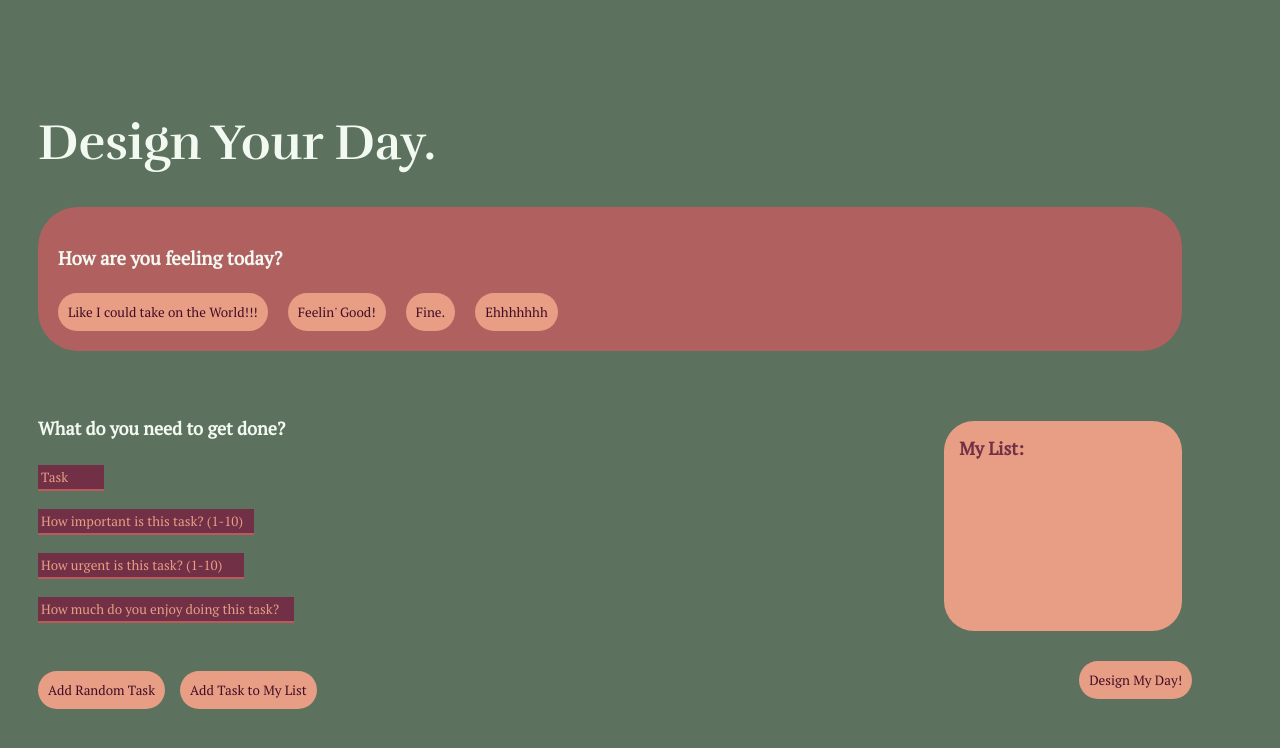
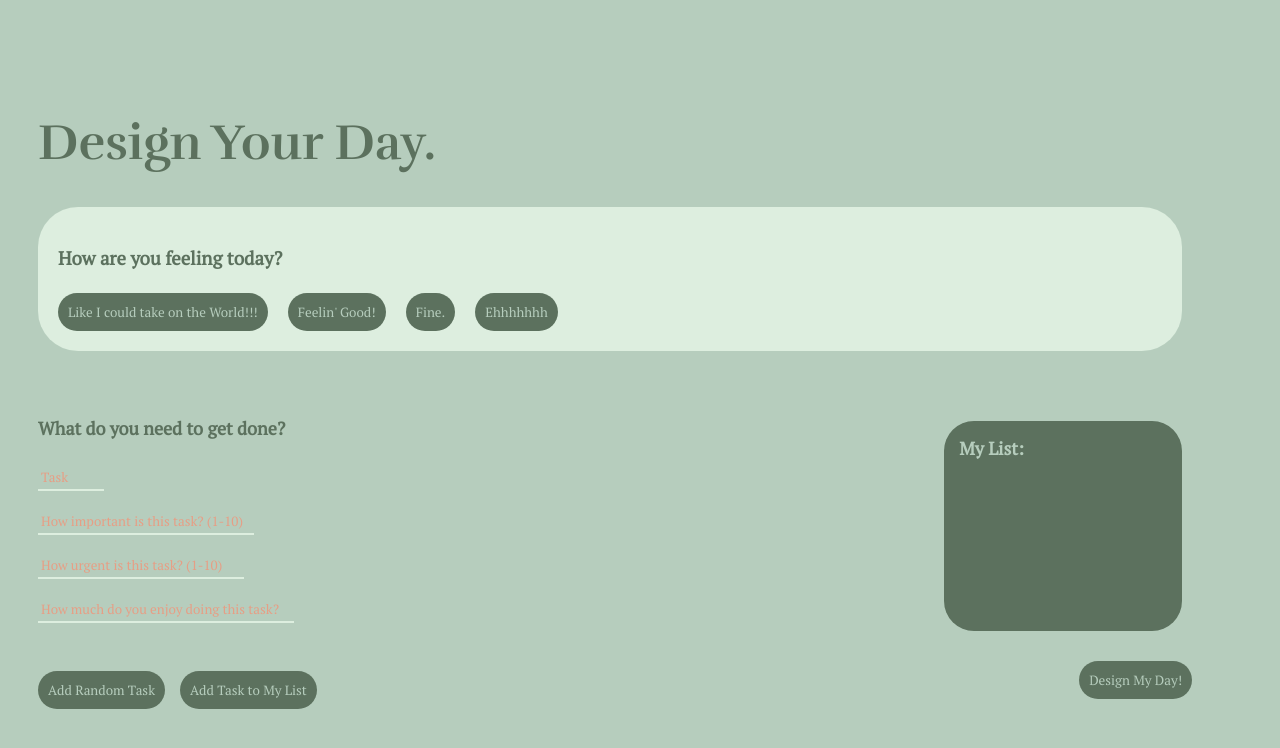
Before and after one commit to gooliajulia/Smart-Schedule-Designer, a plain HTML site: page index.html in a window 1280 px wide. Both pictures are taken after a click on the element "Design Your Day.". Drawn offline with Linux system fonts and the light colour scheme; no server answers.

Commit message:
change color themes by clicking title

```diff
--- a/index.html
+++ b/index.html
@@ -47,7 +47,7 @@ GENERAL NOTES:
         <h1 class='colorA' id='logo'>Design Your Day.</h1>
     </header>
     <section id='mood_check' class='colorCBackground'  >
-        <h3 class='colorA'>How are you feeling today?</h3>
+        <h3 class='colorA' id='howAreYou'>How are you feeling today?</h3>
         <div id='mood_buttons'>
             <input  type="submit" value="Like I could take on the World!!!" id='takeOnTheWorld' class='button' class='mood' class='unclicked' class='colorABackground'>
             <input  type="submit" value="Feelin' Good!" id='good' class='button' class='mood' class='unclicked'lass='colorABackground' >
@@ -58,7 +58,7 @@ GENERAL NOTES:
     <!-- I'm not confident these sections can have two classes. Testing. -->
         <section id='landing_page' class='two_side_by_side' class='body_child'>
             <div class='half_page' id='user_input'>
-                <h2 class='colorA'>What do you need to get done?</h2>
+                <h2 class='colorA' id='what'>What do you need to get done?</h2>
             <!-- post MVP make this section a form -->
                 <input class='reset' class='colorBBackground' class='colorA'  type='text' id='task' placeholder="Task" >
             <!-- These <br> tags break the two input boxes from being inline, and add an extra line between. (https://www.w3schools.com/tags/tryit.asp?filename=tryhtml_input_test) -->
@@ -80,7 +80,7 @@ GENERAL NOTES:
             </div>
             <div id='list_and_button'>
                 <div class='colorABackground' class='half_page' id='to_do_list'>
-                    <h2>My List:</h2>
+                    <h2 id='myListTitle'>My List:</h2>
                     <ul id='myList'>
                     </ul>
                 </div>
--- a/script.js
+++ b/script.js
@@ -229,6 +229,7 @@ const rateTask = (taskObject) => {
 const addTaskToMyList = (newTaskObject) => {
     const taskName = newTaskObject.name
     const taskNameLi = document.createElement('li');
+    taskNameLi.setAttribute('id', 'myListItem')
     taskNameLi.innerText = `- ${taskName}`;
     const myListUl = document.querySelector('ul#myList');
     myListUl.appendChild(taskNameLi);
@@ -493,31 +494,91 @@ designMyDayButton.addEventListener('click', () => {
 // colorA2 will have a css section that changes to that color scheme
 // the next click would then change class 'colorA2' to 'colorA3'
 // the next click would remove class 'colorA3'
-
+let colorTracker = 0
 const logo = document.querySelector('#logo')
 logo.addEventListener('click', () => {
     console.log('Logo was clicked!');
-    const colorAArray = document.querySelectorAll('.colorA');
-    console.log(colorAArray);
-    colorAArray.forEach((element) =>
-        element.classList.add('colorA2') )
-    const colorABackgroundArray = document.querySelectorAll('.colorABackground');
-    console.log(colorABackgroundArray);
-    colorABackgroundArray.forEach((element) =>
-        element.classList.add('colorA2Background'));
-    const colorAPlaceholderArray = document.querySelectorAll('[placeholder]');
-    console.log(colorAPlaceholderArray);
-    colorAPlaceholderArray.forEach((element) =>
-        element.classList.add('colorA2Placeholder'))
-    const colorBArray = document.querySelectorAll('.colorBBackground');
-    console.log(colorBArray);
-    colorBArray.forEach((element) =>
-        element.classList.add('colorB2Background'))
-    const colorCArray = document.querySelectorAll('.colorCBackground');
-    console.log(colorCArray);
-    colorCArray.forEach((element) =>
-        element.classList.add('colorC2Background'))
+    if (colorTracker === 0) {
+        switchColorTheme(earthyGreenTheme);
+        colorTracker += 1;
+    } else if (colorTracker === 1) {
+        switchColorTheme(orangeTheme);
+        colorTracker += 1;
+    } else if  (colorTracker === 2) {
+        switchColorTheme(classicColors)
+        colorTracker += 1;
+    } else if (colorTracker === 3) {
+        switchColorTheme(originalTheme);
+        colorTracker = 0;
+    }
+
+
+    // I think it would honestly be better with this code to target elements individually or in similar groups and change the color here either via style or cssText. Consider creating specific functions for each color so that here you can just write: changetoBlueTheme, or change to GreenTheme. You can also include an if statement that checks if body background color =='maroon' etc as your gauge for switching.
+    // const colorAArray = document.querySelectorAll('.colorA');
+    // console.log(colorAArray);
+    // colorAArray.forEach((element) =>
+    //     element.classList.add('colorA2') )
+    // const colorABackgroundArray = document.querySelectorAll('.colorABackground');
+    // console.log(colorABackgroundArray);
+    // colorABackgroundArray.forEach((element) =>
+    //     element.classList.add('colorA2Background'));
+    // const colorAPlaceholderArray = document.querySelectorAll('[placeholder]');
+    // console.log(colorAPlaceholderArray);
+    // colorAPlaceholderArray.forEach((element) =>
+    //     element.classList.add('colorA2Placeholder'))
+    // const colorBArray = document.querySelectorAll('.colorBBackground');
+    // console.log(colorBArray);
+    // colorBArray.forEach((element) =>
+    //     element.classList.add('colorB2Background'))
+    // const colorCArray = document.querySelectorAll('.colorCBackground');
+    // console.log(colorCArray);
+    // colorCArray.forEach((element) =>
+    //     element.classList.add('colorC2Background'))
 })
+
+// I'm now thinking, is it possible to make one function for all of these, with inputs as the colors. So like an array of the color scheme is input. and then the function uses that array to assign the colors to the different elements. We would still need to run through all of the elements individually, but it would my much DRYer.
+
+// So this would look like. a switchColor function that takes in an array of 4 colors. the function runs through every element on the page and changes the css colors using a variable (the parameter of the function) so if its an array, the function takes in an array [a,b,c,d]
+
+const switchColorTheme = ([a,b,c,d]) => {
+    document.querySelector('body').style.backgroundColor = a;
+    document.querySelector('#task').style.backgroundColor = a;
+    document.querySelector('#importance').style.backgroundColor = a;
+    document.querySelector('#urgency').style.backgroundColor = a;
+    document.querySelector('#enjoyment').style.backgroundColor = a;
+    document.querySelector('#takeOnTheWorld').style.color = a;
+    document.querySelector('#good').style.color = a;
+    document.querySelector('#fine').style.color = a;
+    document.querySelector('#ehh').style.color =  a;
+    document.querySelector('#addRandomTaskButton').style.color = a;
+    document.querySelector('#addTaskSubmitButton').style.color = a;
+    document.querySelector('#myListTitle').style.color = a;
+    document.querySelector('#designMyDayButton').style.color = a;
+    document.querySelector('#mood_check').style.backgroundColor = b;
+    document.querySelector('#task').style.borderColor = b;
+    document.querySelector('#importance').style.borderColor = b;
+    document.querySelector('#urgency').style.borderColor = b;
+    document.querySelector('#enjoyment').style.borderColor = b;
+    document.querySelector('#logo').style.color = c;
+    document.querySelector('#howAreYou').style.color = c;
+    document.querySelector('#takeOnTheWorld').style.backgroundColor = c;
+    document.querySelector('#good').style.backgroundColor = c;
+    document.querySelector('#fine').style.backgroundColor = c;
+    document.querySelector('#ehh').style.backgroundColor = c;
+    document.querySelector('#what').style.color = c;
+    document.querySelector('#addRandomTaskButton').style.backgroundColor = c;
+    document.querySelector('#addTaskSubmitButton').style.backgroundColor = c;
+    document.querySelector('#to_do_list').style.backgroundColor = c;
+    document.querySelector('#designMyDayButton').style.backgroundColor = c;
+    document.querySelector('#advice_placeholder').style.color = c;
+
+
+}
+
+const earthyGreenTheme = ['#b6cdbd', '#ddeedf', '#5c715e', '#f2f9f1'];
+const orangeTheme = ['#f2e9d0', '#eaceb4', '#e79e85' , '#bb5a5a'];
+const originalTheme = ['#713045', '#bb5a5a', '#e79e85', '#c94e4e'];
+const classicColors = ['#494949', '#fffdf6', '#ece8d9', '#faf6e9' ]
 
 
 // PseudoCode for To Do List strike through upon click
--- a/style.css
+++ b/style.css
@@ -326,7 +326,7 @@ section#mood_check {
     margin-top: 0px;
     margin-bottom: 50px;
     margin-right: 60px;
-    background-color: #b16060;
+    background-color: #bb5a5a;
     /* width: 100vw; */
     padding: 20px;
     border-radius: 40px;
@@ -350,7 +350,7 @@ h3#advice_placeholder {
     text-align: center;
 }
 
-.colorA2 {
+/* .colorA2 {
     color: #f2f9f1;
 }
 .colorA2Background {
@@ -361,7 +361,7 @@ h3#advice_placeholder {
 }
 .colorC2Background {
     background-color: #b6cdbd;
-}
+} */
 input.button {
     padding: 10px;
     border: none;
```
